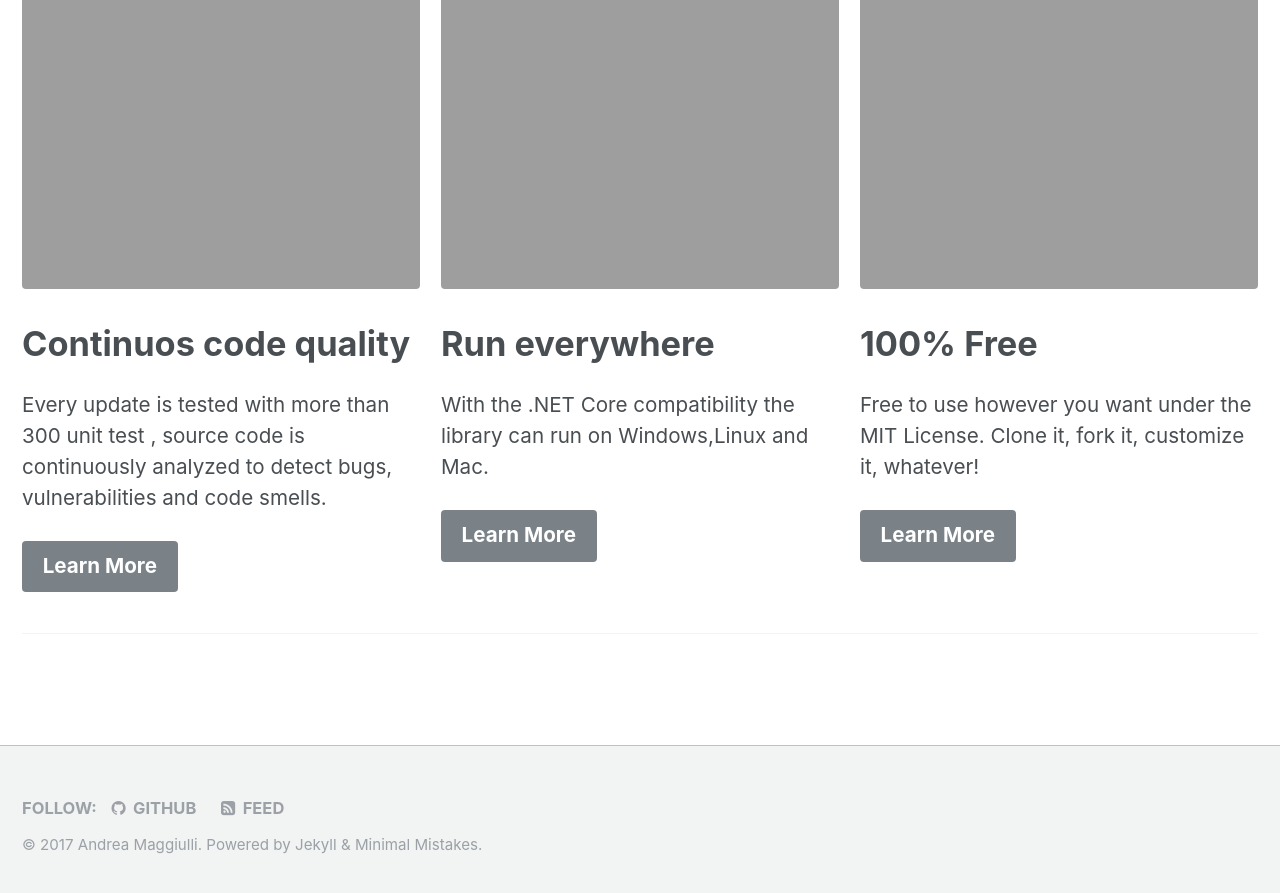
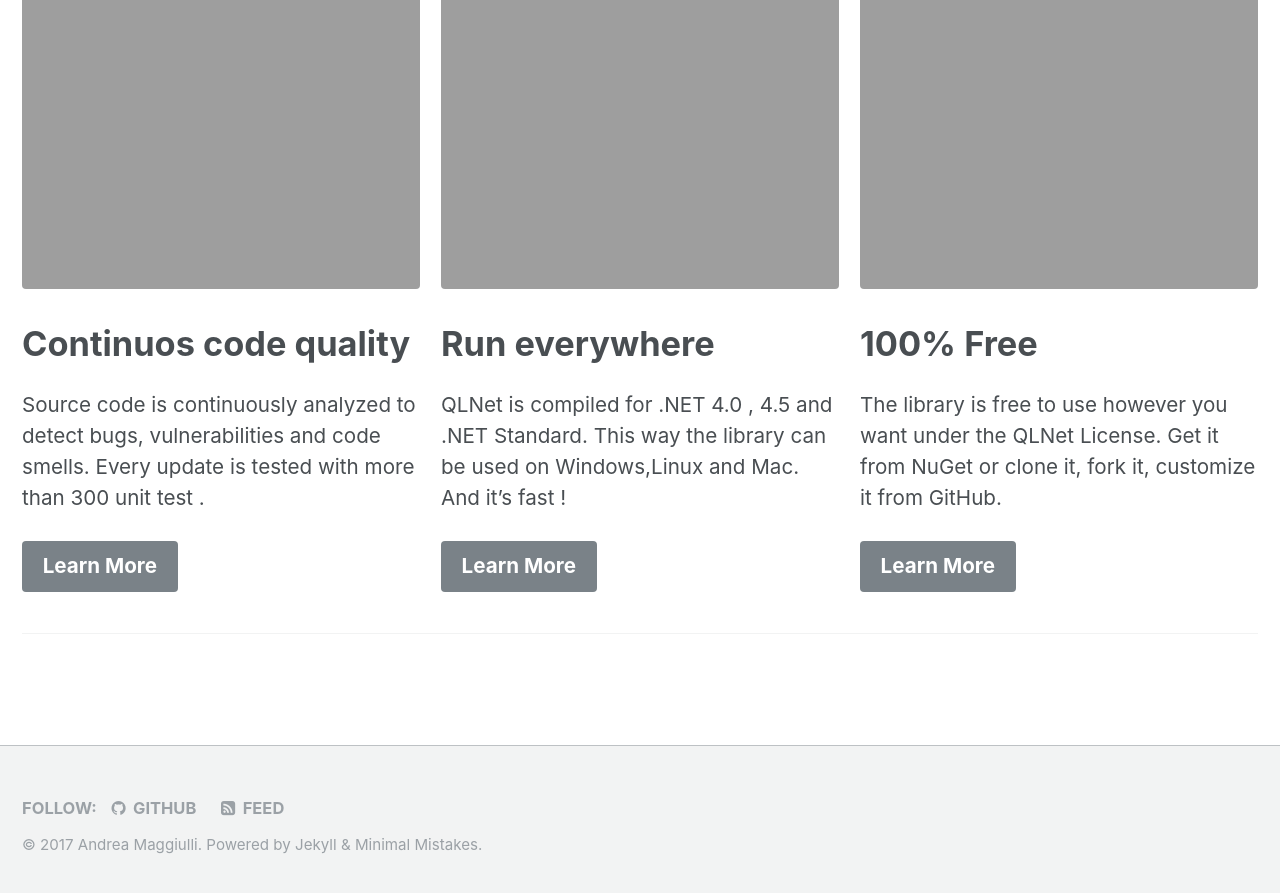
Before and after one commit to amaggiulli/QLNet, a Jekyll site: the page built from _pages/home.md, in a window 1280 px wide and 900 px high, scrolled down 773 px. Shown: the top 893 px of the window. Built offline with Jekyll 4.4.1, drawn with Linux system fonts in a browser that asks for light colours.

Commit message:
Blog update [skip ci]

```diff
--- a/_pages/home.md
+++ b/_pages/home.md
@@ -12,25 +12,25 @@ feature_row:
   - image_path: /assets/images/mm-customizable-feature.png
     alt: "quality"
     title: "Continuos code quality "
-    excerpt: "Every update is tested with more than 300 unit test , source code is continuously analyzed to detect bugs, vulnerabilities and code smells."
+    excerpt: "Source code is continuously analyzed to detect bugs, vulnerabilities and code smells. Every update is tested with more than 300 unit test ."
     url: "/docs/configuration/"
     btn_label: "Learn More"
   - image_path: /assets/images/mm-responsive-feature.png
     alt: "fully responsive"
     title: "Run everywhere"
-    excerpt: "With the .NET Core compatibility the library can run on Windows,Linux and Mac."
+    excerpt: "QLNet is compiled for .NET 4.0 , 4.5 and .NET Standard. This way the library can be used on Windows,Linux and Mac. And it's fast !"
     url: "/docs/layouts/"
     btn_label: "Learn More"
   - image_path: /assets/images/mm-free-feature.png
     alt: "100% free"
     title: "100% Free"
-    excerpt: "Free to use however you want under the MIT License. Clone it, fork it, customize it, whatever!"
+    excerpt: "The library is free to use however you want under the QLNet License. Get it from NuGet or clone it, fork it, customize it from GitHub."
     url: "/docs/license/"
     btn_label: "Learn More"
 github:
   - excerpt: '{::nomarkdown}<iframe style="display: inline-block;" src="https://ghbtns.com/github-btn.html?user=amaggiulli&repo=qlnet&type=star&count=true&size=large" frameborder="0" scrolling="0" width="160px" height="30px"></iframe> <iframe style="display: inline-block;" src="https://ghbtns.com/github-btn.html?user=amaggiulli&repo=qlnet&type=fork&count=true&size=large" frameborder="0" scrolling="0" width="158px" height="30px"></iframe>{:/nomarkdown}'
 intro:
-  - excerpt: 'If you use this library please consider donate &nbsp; [<i class="fa fa-twitter"></i> Tip Me](https://www.paypal.me/qlnet){: .btn}'
+  - excerpt: 'If you use this library please consider donate &nbsp; [<i class="fa fa-paypal"></i> Tip Me](https://www.paypal.me/qlnet){: .btn .btn--twitter}'
 ---
 
 {% include feature_row id="intro" type="center" %}
```
